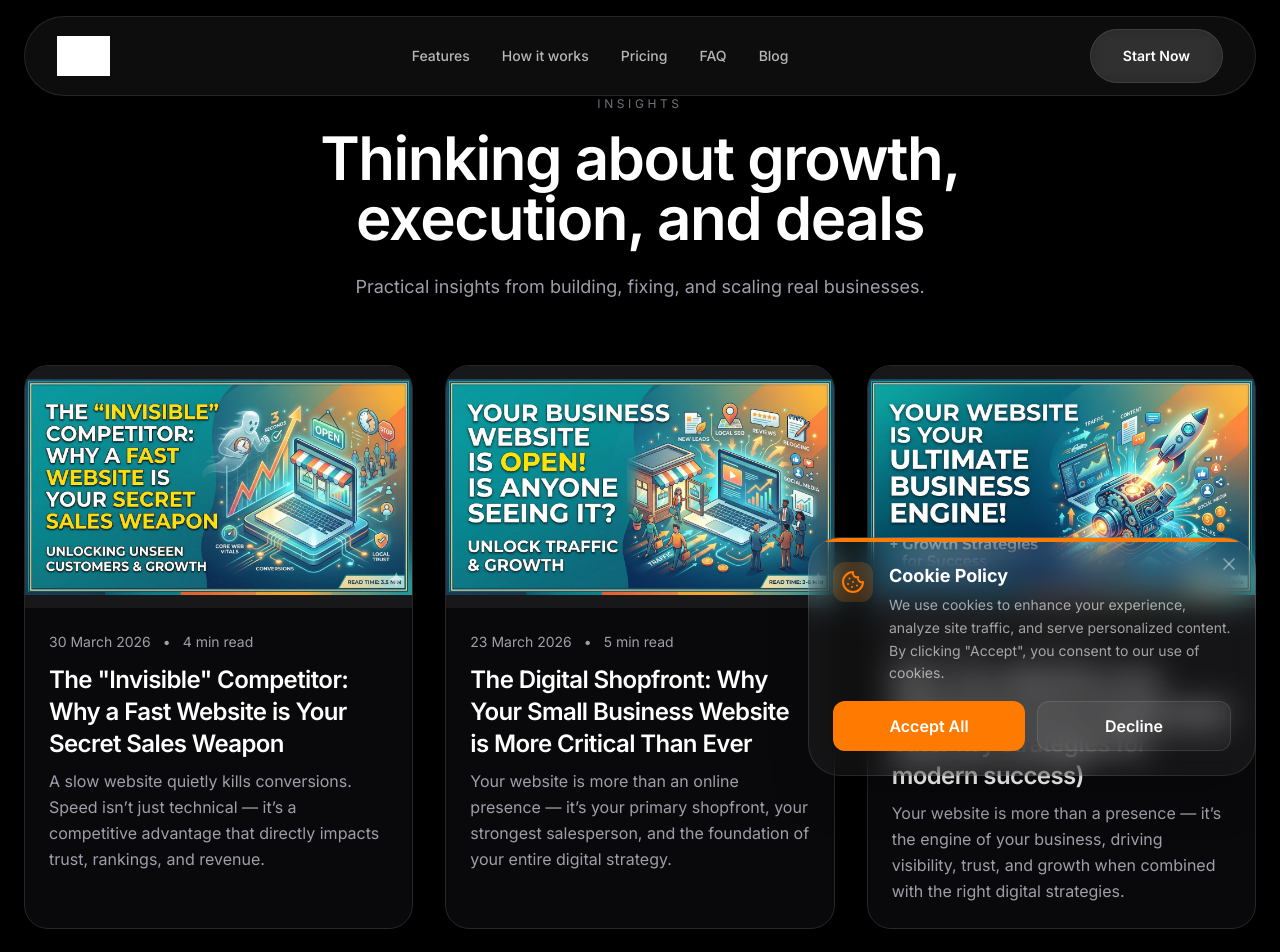
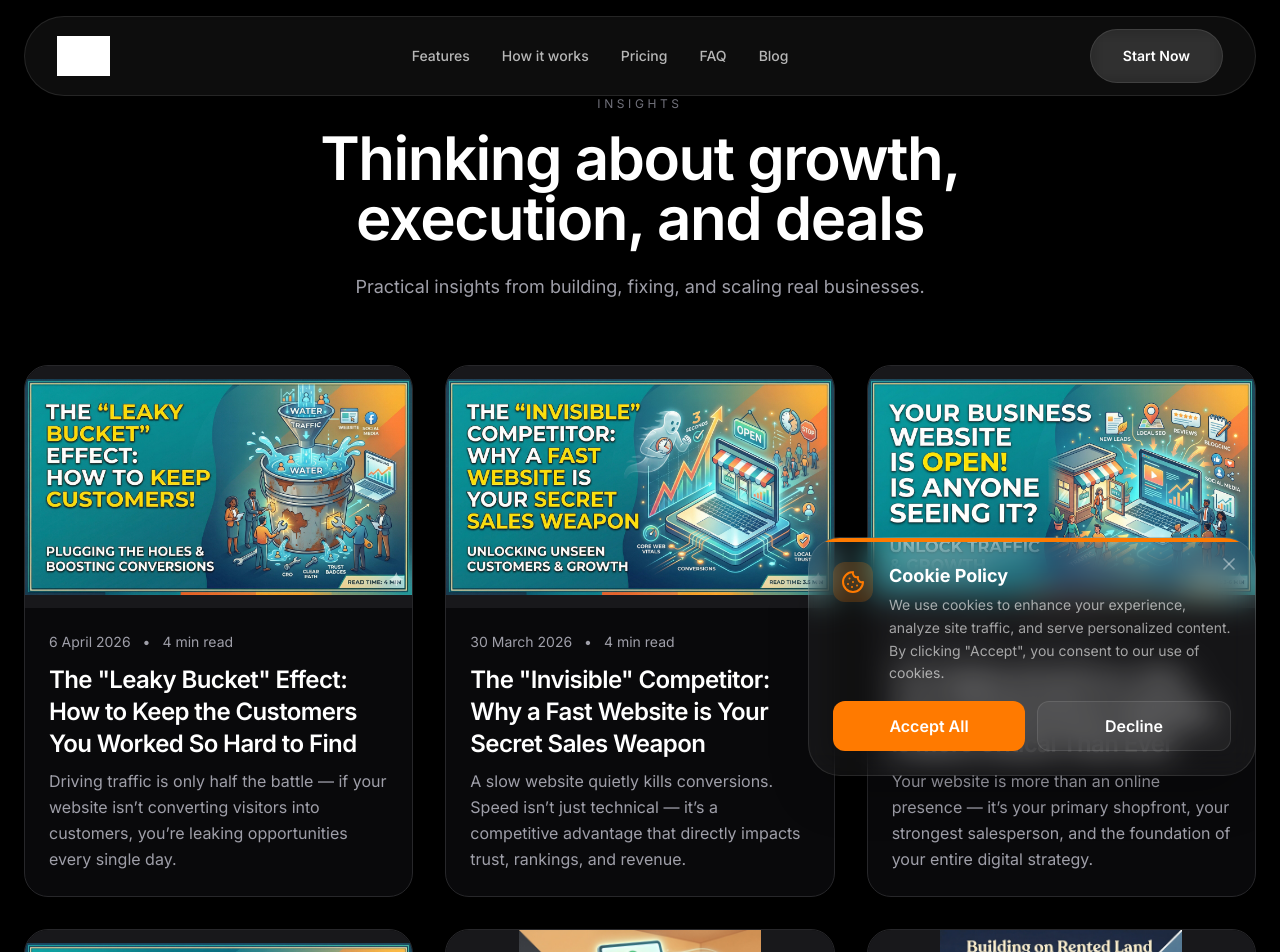
Before and after one commit to JG-OBT/One-Big-Tick, a React (Vite) app: page /blog in a window 1280 px wide. Shown: the top 952 px of the page. Built offline with nearby package versions, Linux system fonts and the light colour scheme; grey boxes are pictures that could not be loaded.

Commit message:
Add blog post on 'Leaky Bucket' conversion strategy
Added a new blog post about conversion rate optimization and its importance for retaining customers.

```diff
--- a/src/data/blogPosts.ts
+++ b/src/data/blogPosts.ts
@@ -1,4 +1,51 @@
 export const blogPosts = [
+  {
+  slug: "leaky-bucket-conversion-rate-optimization",
+  title: "The \"Leaky Bucket\" Effect: How to Keep the Customers You Worked So Hard to Find",
+  thumbnail: "/blog/Blog21.jpg",
+  date: "6 April 2026",
+  readTime: "4 min read",
+  excerpt:
+    "Driving traffic is only half the battle — if your website isn’t converting visitors into customers, you’re leaking opportunities every single day.",
+  content: `
+    <p>You’ve optimized your site speed, you’re posting on social media, and the traffic is finally starting to flow. But there’s a common trap many small businesses fall into: The Leaky Bucket. Imagine pouring water (new visitors) into a bucket, only for it to pour out of holes in the bottom because the experience isn't "sticky" enough. If you’re getting clicks but no calls, it’s time to talk about Conversion Rate Optimization (CRO)—the art of making sure that once someone finds you, they never want to leave.</p>
+
+    <h2>Why Traffic is Only Half the Battle</h2>
+
+    <p>Many business owners get obsessed with "more hits." But 1,000 visitors who do nothing are less valuable than 10 visitors who buy something. To patch the holes in your bucket, your website needs to do three things immediately:</p>
+
+    <ul>
+      <li><strong>Pass the "5-Second Test":</strong> Within five seconds of landing on your site, a stranger should know exactly what you sell and how it makes their life better. If they have to hunt for your purpose, they’ll hunt for your competitor instead.</li>
+      <li><strong>Provide a Clear Path:</strong> Every page needs a "Next Step." Whether it’s a "Book Now" button, a "Call for a Quote" link, or an email sign-up, don't leave your customers guessing what to do next.</li>
+      <li><strong>Build "Social Proof":</strong> We are social creatures. Seeing a scrolling bar of logos, a few 5-star reviews, or a "Trusted by 500+ locals" badge acts as a safety net for new customers.</li>
+    </ul>
+
+    <h2>Beyond the Website: Diversifying Your Growth</h2>
+
+    <p>While your website is the hub, you can’t ignore the spokes. To keep that bucket full, look at these two powerful traffic-boosters:</p>
+
+    <ul>
+      <li><strong>The "Secret" Power of Email:</strong> Social media is a rented audience; your email list is your owned audience. Even a simple monthly "Insider Update" can drive repeat traffic to your site without you having to pay for ads. It’s the ultimate way to stay "top of mind."</li>
+      <li><strong>Video Content (It's not just for Gen Z):</strong> A 30-second video of you explaining a common industry problem can do more for your trust-building than 1,000 words of text. People buy from people. Put your face (or at least your voice) out there!</li>
+    </ul>
+
+    <h2>3 "Bucket-Patching" Fixes to Try Today</h2>
+
+    <p>You can improve your conversion rate this afternoon with these simple tweaks:</p>
+
+    <ul>
+      <li><strong>Move Your Contact Info:</strong> Don’t make people scroll to the footer to find your phone number. Put it in the top right corner of every page.</li>
+      <li><strong>Simplify Your Forms:</strong> Every extra field in a contact form reduces the chance of someone filling it out. Do you really need their home address right now? Just get the name and email; you can ask the rest later.</li>
+      <li><strong>Use "You" Language:</strong> Audit your homepage. If it says "We do this" and "Our company is that," flip it. Change it to: "You will get..." or "Your business deserves..." Focus on the customer’s journey, not your own.</li>
+    </ul>
+
+    <h2>The Bottom Line</h2>
+
+    <p>Don't just focus on getting more people to the party—make sure the party is so good they don't want to leave. A website that converts is the difference between a digital hobby and a growing business.</p>
+
+    <p>Is your contact form too long? Try filling it out yourself today and see if it feels like a chore!</p>
+  `,
+},
   {
   slug: "fast-website-secret-sales-weapon",
   title: "The \"Invisible\" Competitor: Why a Fast Website is Your Secret Sales Weapon",
```
